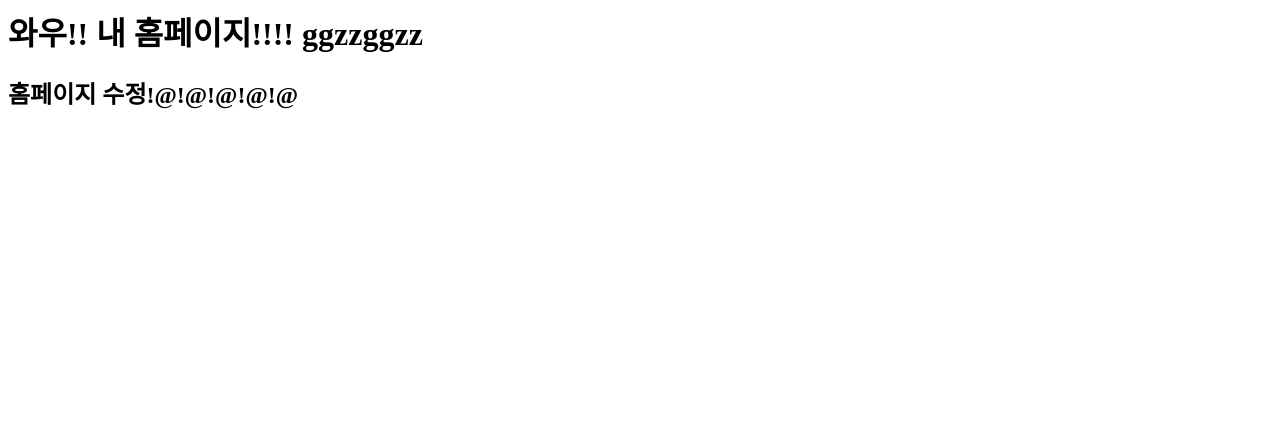
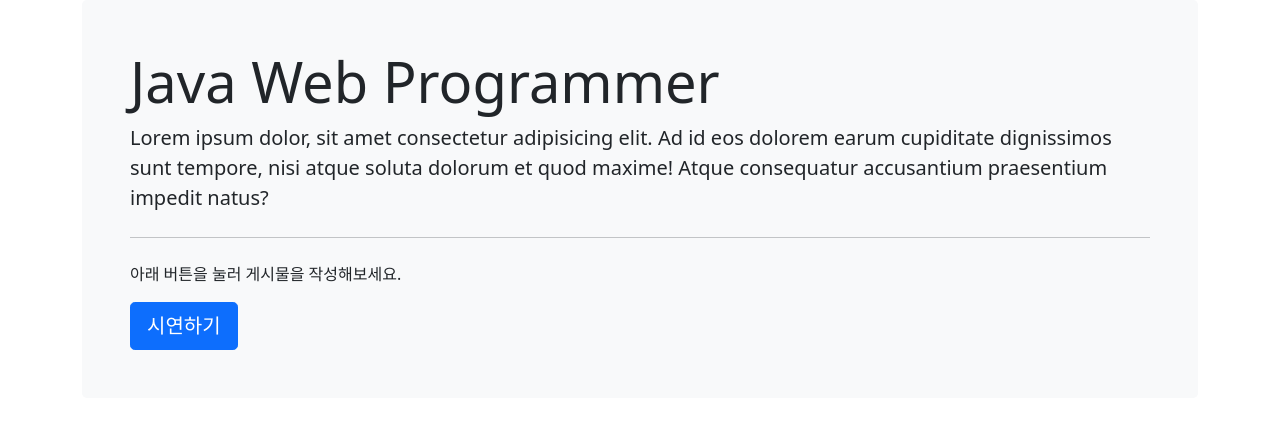
Before and after one commit to ggzzggzz/ggzzggzz.github.io, a plain HTML site: page index.html in a window 1280 px wide. Drawn offline with nearby package versions, Linux system fonts and the light colour scheme.

Commit message:
Update index.html

```diff
--- a/index.html
+++ b/index.html
@@ -1,2 +1,50 @@
-<h1> 와우!! 내 홈페이지!!!! ggzzggzz </h1>
-<h2> 홈페이지 수정!@!@!@!@!@</h2>
+<!DOCTYPE html>
+<html>
+<head>
+    <meta charset="UTF-8">
+    <meta http-equiv="X-UA-Compatible" content="IE=edge">
+    <meta name="viewport" content="width=device-width, initial-scale=1.0">
+    <link href="https://cdn.jsdelivr.net/npm/bootstrap@5.1.3/dist/css/bootstrap.min.css" rel="stylesheet" integrity="sha384-1BmE4kWBq78iYhFldvKuhfTAU6auU8tT94WrHftjDbrCEXSU1oBoqyl2QvZ6jIW3" crossorigin="anonymous">
+    <title>Document</title>
+</head>
+<body>
+
+    <div class="container">
+        <div class="row">
+            <div class="col">
+                <!-- .p-5.mb-4.bg-light.rounded-3 -->
+                <div class="p-5 mb-4 bg-light rounded-3">
+                    <!-- h1.display-4+p.lead>lorem -->
+                    <h1 class="display-4">
+
+                        Java Web Programmer
+
+                    </h1>
+                    <p class="lead">
+                        Lorem ipsum dolor, sit amet consectetur adipisicing elit. Ad id eos dolorem earum cupiditate dignissimos sunt tempore, nisi atque soluta dolorum et quod maxime! Atque consequatur accusantium praesentium impedit natus?
+                    </p>
+
+                    <hr class="my-4">
+
+                    <p>
+
+                        아래 버튼을 눌러 게시물을 작성해보세요.
+
+                    </p>
+
+                    <!-- a.btn.btn-primary.btn-lg -->
+                    <a href="http://13.125.243.126/spr/board/list" class="btn btn-primary btn-lg">
+
+                        시연하기
+
+                    </a>
+
+                </div>
+
+            </div>
+        </div>
+    </div>
+
+
+</body>
+</html>
```
